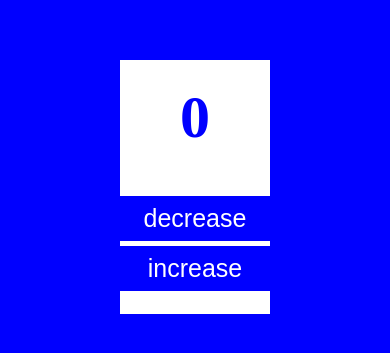
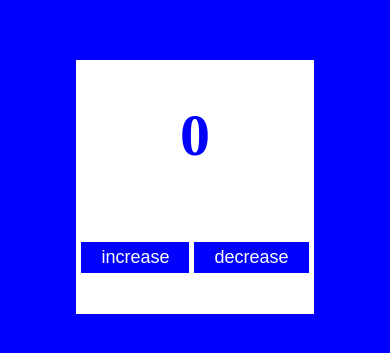
Before and after one commit to NadaAlsabbge/clicks-counter, a plain HTML site: page index.html in a window 390 px wide. Shown: the part 235-588 px from the top of the page. Drawn offline with Linux system fonts and the light colour scheme.

Commit message:
edite css

```diff
--- a/index.html
+++ b/index.html
@@ -14,8 +14,8 @@
         <div class="content" id="content">
             <h1 id="counter-label">0</h1>
             <div class="button">
-                <button onclick="decrementClick()">decrease</button>
-                <button onclick="incrementClick()">increase</button>
+                <button onclick="decrementClick()">increase</button>
+                <button onclick="incrementClick()">decrease</button>
             </div>
         </div>
     </div>
--- a/style.css
+++ b/style.css
@@ -23,6 +23,7 @@ body {
     flex-direction: column;
     align-items: center;
     justify-content: space-around;
+    padding: 5px;
 }
 
 #counter-label {
@@ -34,22 +35,21 @@ body {
     display: flex;
     flex-direction: row;
     justify-content: space-evenly;
+    gap: 5px;
     width: 100%;
 }
 
 .button button {
     padding: 8px 24px;
-    font-size: 25px;
+    font-size: 20px;
     color: #fff;
     background-color: blue;
     border: none;
 }
 
-@media (max-width:599px) {
-    .button {
-        display: flex;
-        flex-direction: column;
-        gap: 5px;
-        justify-content: space-between;
+@media (max-width:800px) {
+    .button button {
+        padding: 5px 20px;
+        font-size: 18px;
     }
 }
```
